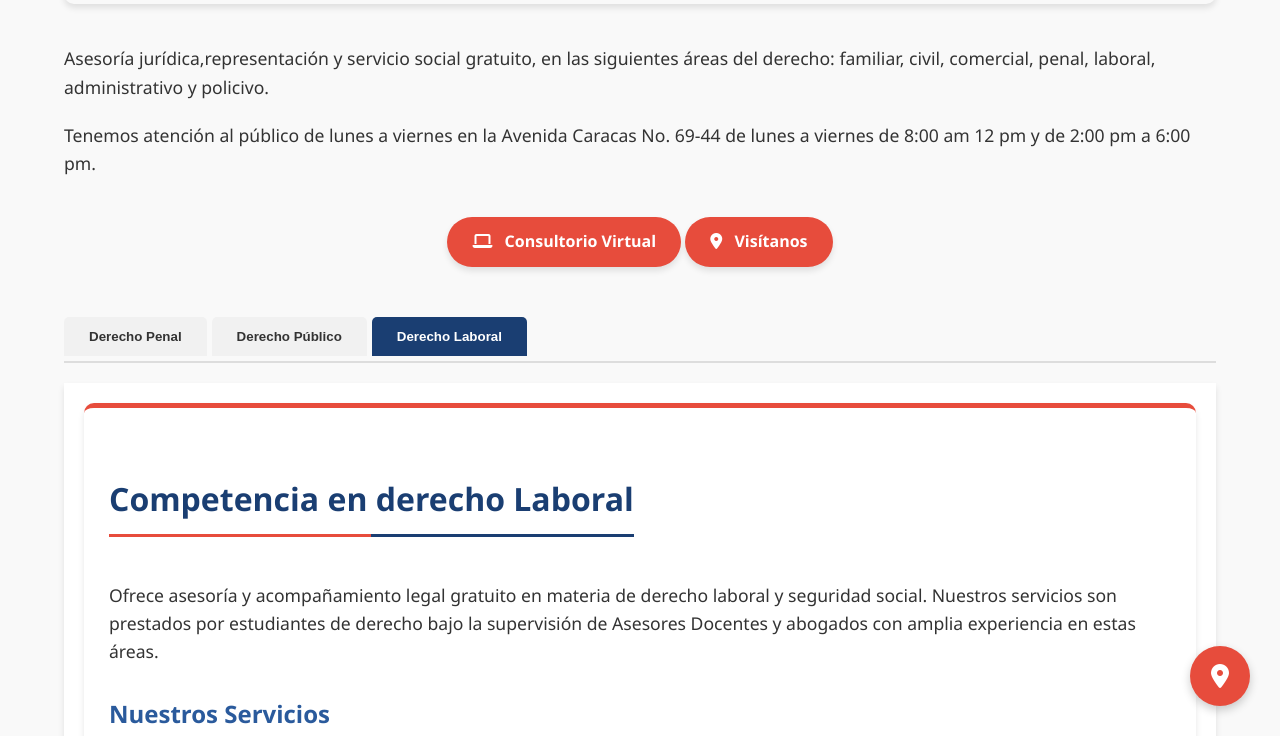
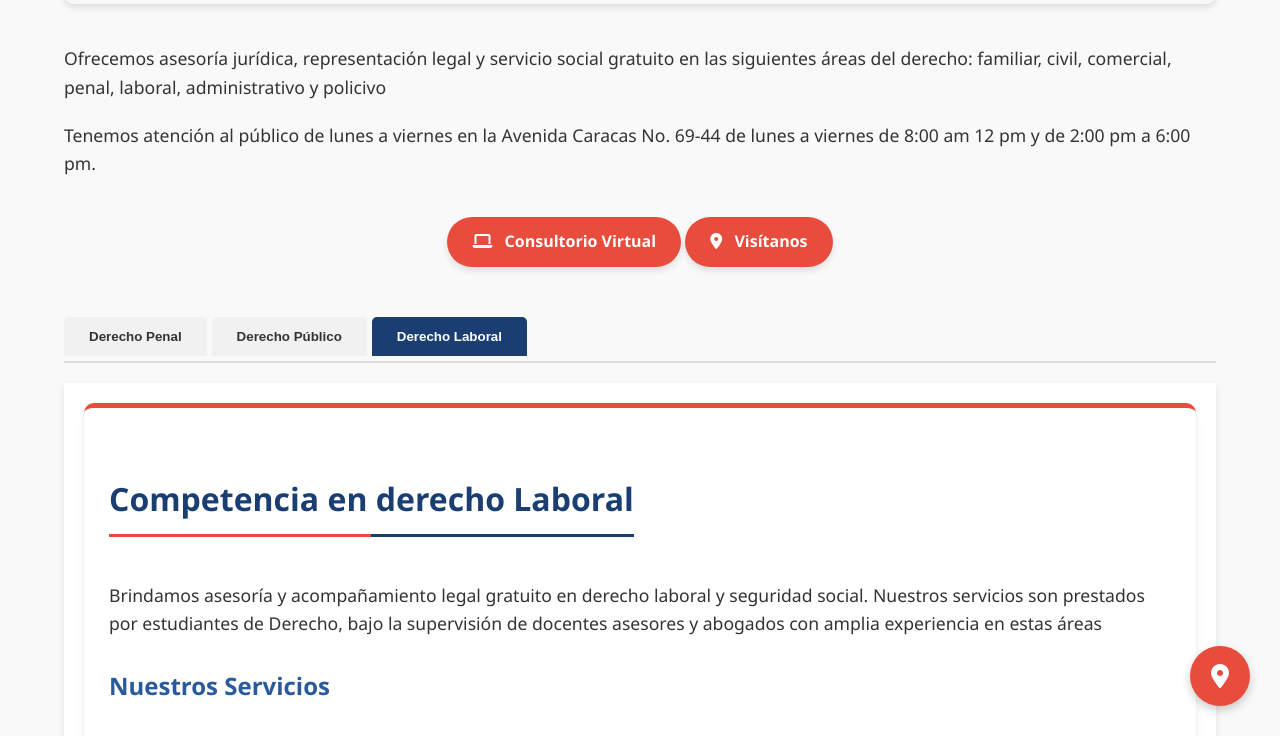
Before and after one commit to ConsultorioJuridico/ConsultorioJuridico.github.io, a plain HTML site: page index.html in a window 1280 px wide. Both pictures are taken after a click on the button "Derecho Laboral". Shown: the part 788-1524 px from the top of the page. Drawn offline with Linux system fonts and the light colour scheme.

Commit message:
Update index.html

```diff
--- a/index.html
+++ b/index.html
@@ -476,7 +476,7 @@
             <img src="https://images.unsplash.com/photo-1589829545856-d10d557cf95f?ixlib=rb-1.2.1&auto=format&fit=crop&w=1350&q=80" alt="Imagen de justicia">
         </div>
 
-        <p>Asesoría jurídica,representación y servicio social gratuito, en las siguientes áreas del derecho: familiar, civil, comercial, penal, laboral, administrativo y policivo.</p>
+        <p>Ofrecemos asesoría jurídica, representación legal y servicio social gratuito en las siguientes áreas del derecho: familiar, civil, comercial, penal, laboral, administrativo y policivo</p>
         <p>Tenemos atención al público de lunes a viernes en la Avenida Caracas No. 69-44 de lunes a viernes de 8:00 am 12 pm y de 2:00 pm a 6:00 pm.</p>
 
         <div class="btn-container">
@@ -581,10 +581,10 @@
             <div id="laboral" class="tab-content">
                 <div class="service-card">
                     <h2>Competencia en derecho Laboral</h2>
-                    <p>Ofrece asesoría y acompañamiento legal gratuito en materia de derecho laboral y seguridad social. Nuestros servicios son prestados por estudiantes de derecho bajo la supervisión de Asesores Docentes y abogados con amplia experiencia en estas áreas.</p>
+                    <p>Brindamos asesoría y acompañamiento legal gratuito en derecho laboral y seguridad social. Nuestros servicios son prestados por estudiantes de Derecho, bajo la supervisión de docentes asesores y abogados con amplia experiencia en estas áreas</p>
 
                     <h3>Nuestros Servicios</h3>
-                    <p>Ofrecemos una variedad de servicios para proteger y defender tus derechos laborales y de seguridad social:</p>
+                    <p>Ofrecemos una variedad de servicios para proteger, defender tus derechos laborales y seguridad social:</p>
                 </div>
 
                 <div class="service-grid">
```
